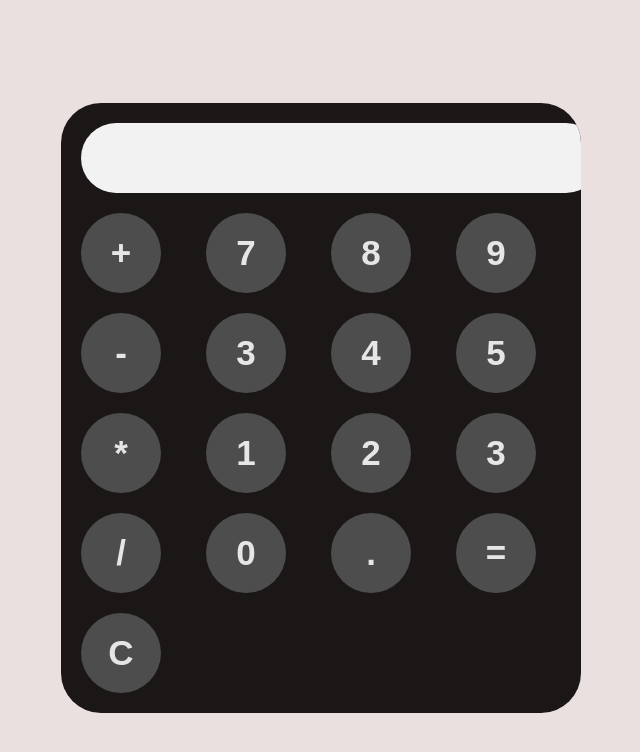
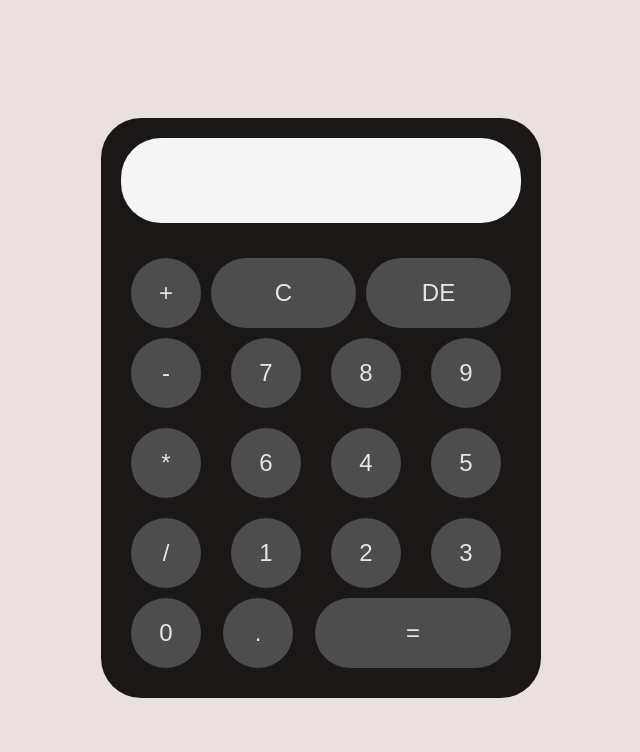
Before and after one commit to Arpana-Karki/Calculator, a plain HTML site: page index.html in a window 1280 px wide. Shown: the whole page, without its empty margins (319-959 px from the left). Drawn offline with Linux system fonts and the light colour scheme.

Commit message:
files added

```diff
--- a/index.css
+++ b/index.css
@@ -4,42 +4,48 @@ body{
     display: flex;
     justify-content: center;
     align-items: center;
-    background-color: hsl(0, 20%, 90%);font-family: Arial, Helvetica, sans-serif;
+    background-color: hsl(0, 20%, 90%);
+    font-family: Arial, Helvetica, sans-serif;
 }
 
-#calculator{
-    max-width: 500px;
+.calculator{
+    max-width: 400px;
+    width:90%;
     overflow: hidden;
     font-family: Arial, Helvetica, sans-serif;
-    font-weight: bolder;
+    font-weight: bold;
     background-color: hsl(0, 10%, 10%);
     border-radius: 40px;
-    padding: 10px;
+    padding: 20px;
+
+
+
 }
 
 #display{
 width:100%;
-height: 50px;
-font-size: 5rem;
+font-size: 3rem;
 text-align:left;
-padding: 10px;
-margin:10px;
-background-color: hsl(0, 0%, 95%);
+background-color: whitesmoke;
 border:none;
-border-radius: 50px;
+border-radius: 40px;
+padding: 15px;
+box-sizing: border-box;
+margin-bottom: 20px;
 }
 
 button{
-width: 80px;
-height: 80px;
+width: 70px;
+height: 70px;
 border:none;
 border-radius: 50px;
-padding: 20px;
-margin: 10px;
+padding: 10px;
+margin: 5px;
 background-color:hsl(0, 0%, 30%) ;
-font-weight: bold;
-font-size: 35px;
+font-weight:normal;
+font-size: 24px;
 color:hsl(0, 0%, 90%);
+transition:background-color 0.3s;
 
 }
 
@@ -53,7 +59,77 @@ button:active{
     cursor: pointer;
 }
 
-#keys{
-    display: grid ;
+.keys{
+    margin:5px;
+    height:75%;
+    margin-top: 10px;
+}
+
+.operandsAndOperators{
+
+    display: grid;
     grid-template-columns: repeat(4,1fr);
+    justify-content: center;
+    gap:10px;
+
 }
+
+#row1{
+    display: flex;
+    justify-content: center;
+
+}
+
+#row3{
+
+    display: flex;
+    justify-content: center;
+    gap:12px;
+    width:100%;
+
+
+}
+
+#row1 button{
+    padding: 5px;
+
+
+}
+
+
+#equalBtn{
+    flex:1;
+}
+
+#operands{
+    display: grid;
+    grid-template-columns: repeat(4,1fr);
+
+    justify-content: center;
+    gap:10px;
+
+
+
+}
+
+#clearBtn,#deleteBtn {
+    flex:1;
+}
+
+
+
+@media screen and (max-width:600px){
+    button{
+        width:60px;
+        height:60px;
+        font-size: 20px;
+    }
+
+
+  #operands{
+
+        grid-template-columns: repeat(3,1fr);
+    }
+
+
+}
--- a/index.html
+++ b/index.html
@@ -9,27 +9,40 @@
 <body>
 </body>
 
-    <div id="calculator">
+<div class="calculator">
     <input id="display" readonly>
 
-        <div id="keys">
+    <div class="keys">
+
+
+        <div id="row1">
             <button onclick="appendToDisplay('+')">+</button>
+            <button id="clearBtn" onclick="clearDisplay()">C</button>
+            <button id="deleteBtn"   onclick="deleteFromDisplay()">DE</button>
+
+        </div>
+        <div class="operandsAndOperators">
+
+                    <button onclick="appendToDisplay('-')">-</button>
                     <button onclick="appendToDisplay('7')">7</button>
                     <button onclick="appendToDisplay('8')">8</button>
                     <button onclick="appendToDisplay('9')">9</button>
-            <button onclick="appendToDisplay('-')">-</button>
-            <button onclick="appendToDisplay('3')">3</button>
+                    <button onclick="appendToDisplay('*')">*</button>
+                    <button onclick="appendToDisplay('6')">6</button>
                     <button onclick="appendToDisplay('4')">4</button>
                     <button onclick="appendToDisplay('5')">5</button>
-            <button onclick="appendToDisplay('*')">*</button>
+                    <button onclick="appendToDisplay('/')">/</button>
                     <button onclick="appendToDisplay('1')">1</button>
                     <button onclick="appendToDisplay('2')">2</button>
             <button onclick="appendToDisplay('3')">3</button>
-            <button onclick="appendToDisplay('/')">/</button>
+        </div>
+
+        <div id="row3">
         <button onclick="appendToDisplay('0')">0</button>
         <button onclick="appendToDisplay('.')">.</button>
-            <button onclick="calculate()">=</button>
-            <button onclick="clearDisplay()">C</button>
+        <button id="equalBtn" onclick="calculate()">=</button>
+
+    </div>
 </div>
 
     </div>
```
Lines whose indentation alone changed are shown as unchanged.
